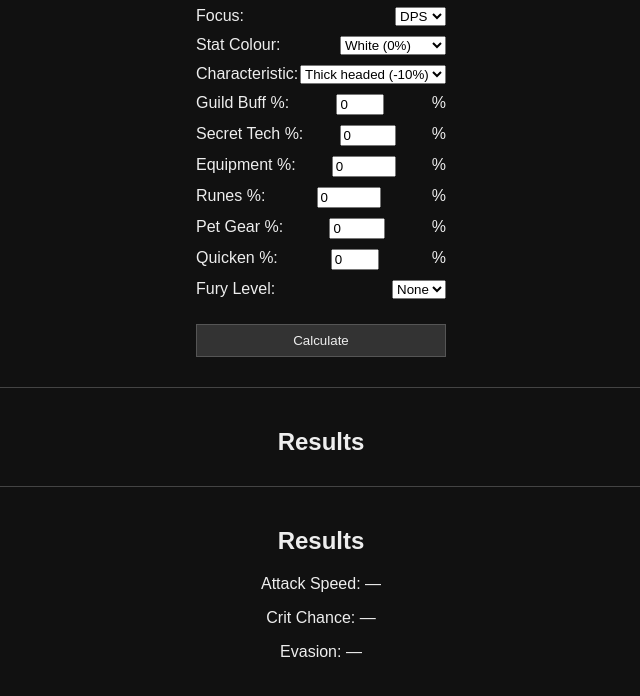
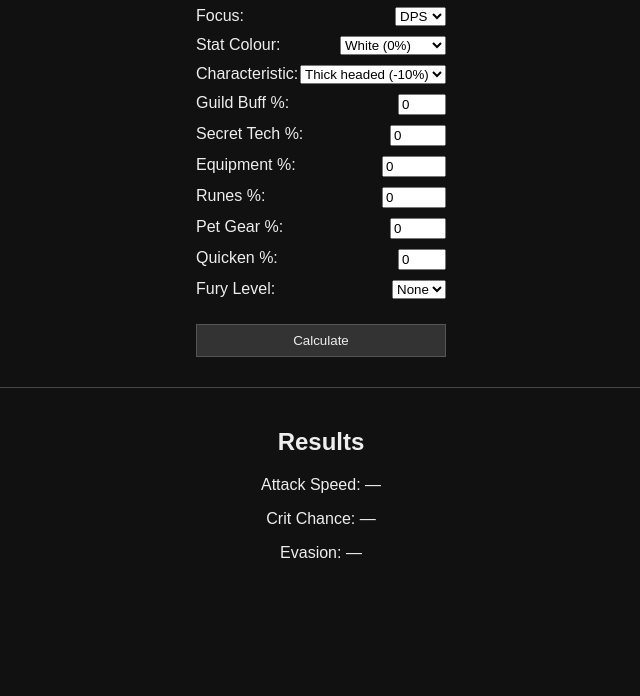
Before and after one commit to brandtbuchwald-rgb/Optimizer-V3, a plain HTML site: page index.html in a window 1280 px wide. Shown: the part 130-826 px from the top of the page, without its empty margins (319-959 px from the left). After the commit the page ends 800 px from the top, so only its background shows below. Drawn offline with Linux system fonts and the light colour scheme.

Commit message:
Update index.html

```diff
--- a/index.html
+++ b/index.html
@@ -2,7 +2,7 @@
 <html lang="en">
 <head>
   <meta charset="UTF-8">
-  <title>Rediscover Gear Optimizer</title>
+  <title>Rediscover Build Generator 2.0</title>
   <link rel="stylesheet" href="style.css">
 </head>
 <body>
@@ -43,29 +43,13 @@
       </select>
     </label>
 
-    <label>Guild Buff %:
-      <input type="number" id="guild" value="0" min="0" max="5"> %
-    </label>
+    <label>Guild Buff %: <input type="number" id="guild" value="0" min="0" max="5"></label>
+    <label>Secret Tech %: <input type="number" id="secret" value="0" min="0" max="10"></label>
+    <label>Equipment %: <input type="number" id="equip" value="0" min="0" max="100"></label>
+    <label>Runes %: <input type="number" id="rune" value="0" min="0" max="100"></label>
+    <label>Pet Gear %: <input type="number" id="pet" value="0" min="0" max="12"></label>
+    <label>Quicken %: <input type="number" id="quicken" value="0" min="0" max="5"></label>
 
-    <label>Secret Tech %:
-      <input type="number" id="secret" value="0" min="0" max="10"> %
-    </label>
-
-    <label>Equipment %:
-      <input type="number" id="equip" value="0" min="0" max="100"> %
-    </label>
-
-    <label>Runes %:
-      <input type="number" id="rune" value="0" min="0" max="100"> %
-    </label>
-
-    <label>Pet Gear %:
-      <input type="number" id="pet" value="0" min="0" max="12"> %
-    </label>
-
-    <label>Quicken %:
-      <input type="number" id="quicken" value="0" min="0" max="5"> %
-    </label>
     <label>Fury Level:
       <select id="fury">
         <option value="0">None</option>
@@ -75,21 +59,17 @@
         <option value="13">13</option>
       </select>
     </label>
+
     <button onclick="calculate()">Calculate</button>
   </div>
 
-  <div class="results">
-    <h2>Results</h2>
-    <p id="atkspd"></p>
-    <p id="crit"></p>
-    <p id="evasion"></p>
-  </div>
   <div class="results">
     <h2>Results</h2>
     <p id="atkspd">Attack Speed: —</p>
     <p id="crit">Crit Chance: —</p>
     <p id="evasion">Evasion: —</p>
   </div>
+
   <script src="main.js"></script>
 </body>
 </html>
```
Lines whose indentation alone changed are shown as unchanged.
